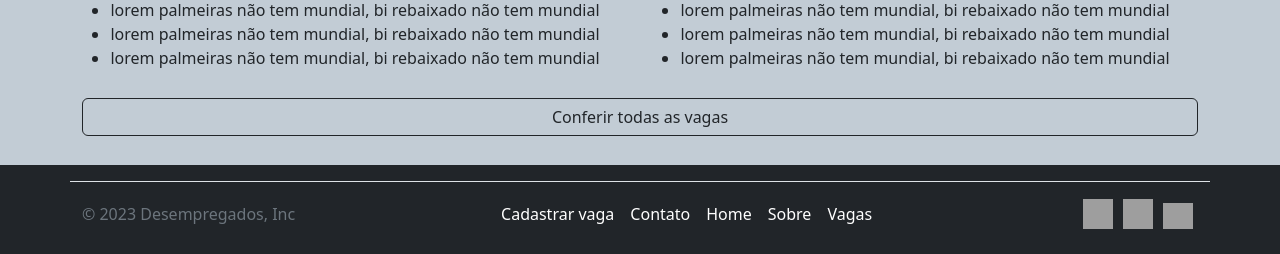
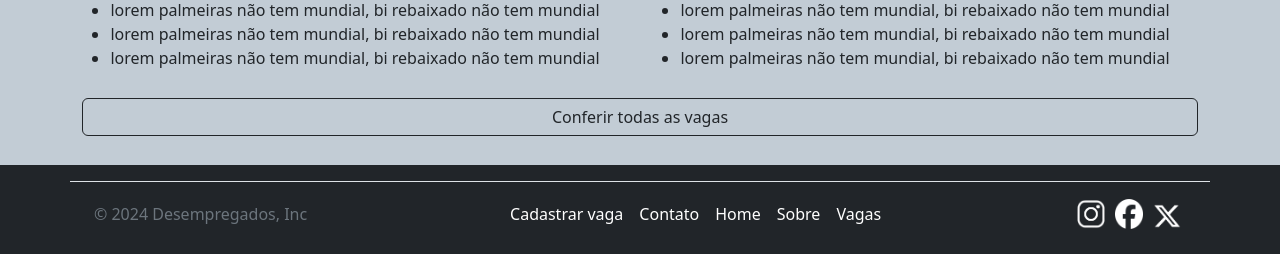
Before and after one commit to adrian1715/desempregados.com, a Node server app: page / in a window 1280 px wide. Shown: the part 711-965 px from the top of the page. Run offline with Node 20, Linux system fonts and the light colour scheme; some libraries are stand-ins or nearby versions; grey boxes are pictures that could not be loaded.

Commit message:
updating footer

```diff
--- a/public/css/desempregados.css
+++ b/public/css/desempregados.css
@@ -50,7 +50,7 @@ footer a:hover {
 
 footer img {
   height: 30px;
-  width: 30px;
+  width: 28px;
   margin: 0px 5px;
 }
 
--- a/views/partials/footer.ejs
+++ b/views/partials/footer.ejs
@@ -1,12 +1,16 @@
 <footer
-  class="footer bg-dark d-flex align-items-center py-5 py-lg-0 pt-lg-3 pb-lg-4"
+  class="footer bg-dark d-flex align-items-center justify-content-center py-5 py-lg-0 pt-lg-3 pb-lg-4"
 >
   <div
-    class="container border-top w-100 pt-3 col-md-4 d-flex align-items-center flex-wrap justify-content-between"
+    class="container border-top w-100 pt-3 col-md-4 row align-items-center flex-wrap justify-content-between"
   >
-    <span class="mb-3 mb-lg-0 text-secondary">© 2023 Desempregados, Inc</span>
+    <span class="mb-3 mb-md-0 text-secondary col-12 col-sm-auto"
+      >© 2024 Desempregados, Inc</span
+    >
 
-    <ul class="nav justify-content-center mb-3 mb-lg-0 ps-3 p-sm-0">
+    <ul
+      class="nav justify-content-center mb-3 mb-md-0 ps-3 p-sm-0 col-12 col-sm-auto"
+    >
       <% for (link of pages) { %>
       <li class="nav-item col-12 col-sm-auto">
         <% if (link === "index") { %>
@@ -21,27 +25,16 @@
       <% } %>
     </ul>
 
-    <ul class="nav justify-content-end d-flex">
+    <ul class="nav justify-content-sm-end d-flex col-12 col-sm-auto">
       <li class="nav-item">
-        <a href="">
-          <img
-            src="https://png.pngtree.com/png-vector/20221018/ourmid/pngtree-instagram-social-platform-icon-png-image_6315976.png"
-            alt="instagram"
-        /></a>
+        <a href=""> <img src="/img/instagram_white.png" alt="instagram" /></a>
+      </li>
+      <li class="nav-item">
+        <a href=""> <img src="/img/facebook_white.png" alt="facebook" /></a>
       </li>
       <li class="nav-item">
         <a href="">
-          <img
-            src="https://upload.wikimedia.org/wikipedia/commons/thumb/5/51/Facebook_f_logo_%282019%29.svg/2048px-Facebook_f_logo_%282019%29.svg.png"
-            alt="facebook"
-        /></a>
-      </li>
-      <li class="nav-item">
-        <a href="">
-          <img
-            src="https://logodownload.org/wp-content/uploads/2014/09/twitter-logo-2-1.png"
-            alt="twitter"
-            class="pt-1"
+          <img src="/img/x_white.png" alt="twitter" class="pt-1"
         /></a>
       </li>
     </ul>
```
Also changed, not shown: public/img/facebook_white.png (added), public/img/instagram_white.png (added), public/img/x_white.png (added).
